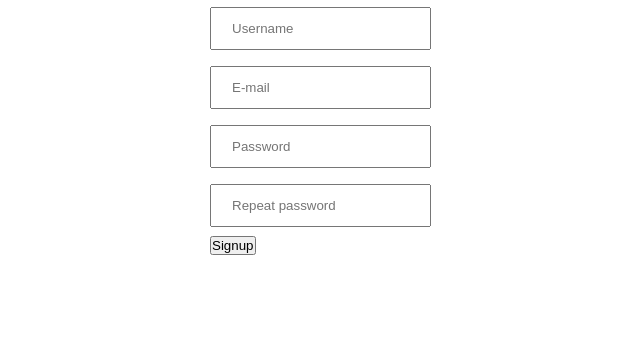
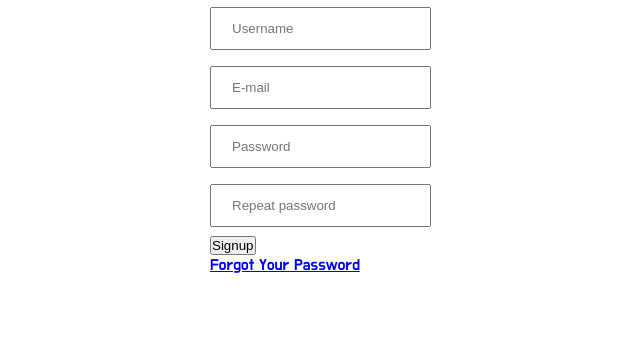
Before and after one commit to ShellZone/PHP-Login-system, a PHP site: page /signup.php in a window 1280 px wide. Shown: the part 193-552 px from the top of the page, without its empty margins (448-1088 px from the left). Run offline with PHP 8.4, Linux system fonts and the light colour scheme.

Commit message:
started creating forgotten password system

```diff
--- a/signup.php
+++ b/signup.php
@@ -61,6 +61,11 @@ require "header.php";
             <button type="submit" name="signup-submit">Signup</button>
           </form>
 
+
+          <!-- Form to start Password recovery Process -->
+
+          <a href='reset-password.php'>Forgot Your Password</p></a>
+
         </section>
       </div>
     </main>
```
Also changed, not shown: reset-password.php (added).
